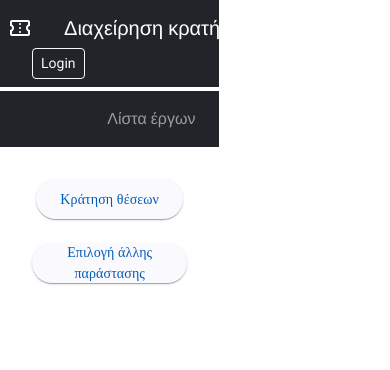
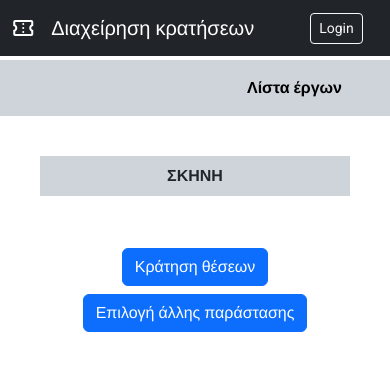
Before and after one commit to jkentroGit/theater-frontend, an Angular app: page /app-seat-plan in a window 390 px wide. Shown: the top 370 px of the page. Built offline with nearby package versions, Linux system fonts and the light colour scheme.

Commit message:
fix: responsive theater room

```diff
--- a/src/app/app.component.html
+++ b/src/app/app.component.html
@@ -1,10 +1,6 @@
-<div class="w-75 justify-content-center">
-  <div class="d-flex flex-column col gap-2 h-100 w-75 justify-content-center">
-    <app-navbar></app-navbar>
-    <div class="d-flex w-100 justify-content-center">
-      <span class="d-flex flex-column  w-100 px-4">
-        <router-outlet></router-outlet>
-      </span>
-    </div>
+<div>
+  <app-navbar></app-navbar>
+  <div class= "d-flex flex-column w-100 px-4 justify-content-center mx-auto" >
+    <router-outlet></router-outlet>
   </div>
 </div>
--- a/src/app/components/login/login.component.html
+++ b/src/app/components/login/login.component.html
@@ -25,5 +25,4 @@
         </a>
 
     </form>
-
 </div>
--- a/src/app/components/navbar/navbar.component.html
+++ b/src/app/components/navbar/navbar.component.html
@@ -1,15 +1,15 @@
-<nav class="navbar navbar-dark bg-dark d-flex justify-content-between">
+<nav class="navbar navbar-dark bg-dark d-flex justify-content-center justify-content-md-between">
 
   <div class="d-flex justify-content-end align-items-center">
     <span class="m-2 material-symbols-outlined text-white">confirmation_number</span>
-    <a class="navbar-brand cursor-pointer px-4" role="button" routerLink="app-play">
+    <a class="navbar-brand cursor-pointer px-2" role="button" routerLink="app-play">
       Διαχείρηση κρατήσεων
     </a>
   </div>
 
   <div class="px-4 d-flex align-items-center gap-2">
     <div *ngIf="authService.currentUser()">
-    <span class="text-white small me-2">Logged in as:</span>
+    <span class="text-white-50 small ">Logged in as: </span>
     <a class="cursor-pointer mb-0 text-white small me-2 text-decoration-none" role="button" routerLink="">
       {{authService.currentUser()?.username}}
     </a>
@@ -20,15 +20,15 @@
 
 </nav>
 
-<nav class="mt-1 navbar navbar-dark bg-dark navbar-expand-lg d-flex justify-content-end">
+<nav class="mt-1 mb-4 navbar navbar-dark bg-dark-subtle navbar-expand-lg d-flex justify-content-end px-4">
 
   <div class="px-4 d-flex align-items-center gap-4">
 
 <!--    <a class="navbar-text text-decoration-none cursor-pointer " role="button" [routerLink]="['app-login']" [routerLinkActive] = "['active']">Είσοδος στην εφαρμογή</a>-->
 <!--    <a class="navbar-text text-decoration-none cursor-pointer" role="button" [routerLink]="['app-register']" [routerLinkActive] = "['active']">Εγγραφή νέου χρήστη</a>-->
-    <a class="navbar-text text-decoration-none cursor-pointer " role="button" *ngIf="authService.isAdmin()" [routerLink]="['app-play']" [routerLinkActive] = "['active']">Προσθήκη έργου</a>
-    <a class="navbar-text text-decoration-none cursor-pointer" role="button"*ngIf="authService.isAdmin()" [routerLink]="['app-show']" [routerLinkActive] = "['active']">Προσθήκη παραστάσεων</a>
-    <a class="navbar-text text-decoration-none cursor-pointer" role="button"[routerLink]="['app-play-list']" [routerLinkActive] = "['active']">Λίστα έργων</a>
+    <a class="navbar-text text-decoration-none cursor-pointer text-black fw-bold" role="button" *ngIf="authService.isAdmin()" [routerLink]="['app-play']" [routerLinkActive] = "['active']">Προσθήκη έργου</a>
+    <a class="navbar-text text-decoration-none cursor-pointer text-black fw-bold" role="button"*ngIf="authService.isAdmin()" [routerLink]="['app-show']" [routerLinkActive] = "['active']">Προσθήκη παραστάσεων</a>
+    <a class="navbar-text text-decoration-none cursor-pointer text-black fw-bold" role="button"[routerLink]="['app-play-list']" [routerLinkActive] = "['active']">Λίστα έργων</a>
 
   </div>
 
--- a/src/app/components/play/play.component.html
+++ b/src/app/components/play/play.component.html
@@ -1,4 +1,4 @@
-<div class="d-flex flex-column mt-2 w-100">
+<div class="d-flex flex-column w-100" style="max-width: 600px;">
 
     <form [formGroup]="form" class="d-flex flex-column"
     >
--- a/src/app/components/seat-plan/seat-plan.component.html
+++ b/src/app/components/seat-plan/seat-plan.component.html
@@ -1,30 +1,51 @@
-<div class="flex text-center">
-  <div *ngFor="let row of seatingPlan">
-    <div>
+<div class="d-flex flex-column justify-content-center align-items-center  text-center px-2">
 
+  <div class="w-100 px-2 mb-3" style="overflow-x: auto;">
+    <div style="min-width: max-content;">
+
+      <div class="text-center fw-bold bg-dark-subtle py-2 my-3" style="max-width: 500px; margin: 0 auto;">
+        ΣΚΗΝΗ
+      </div>
+
+      <!-- Seat rows -->
+      <div *ngFor="let row of seatingPlan" class="d-flex justify-content-center my-1">
         <ng-container *ngFor="let seat of row.seats">
           <button
             mat-icon-button
-         [disabled]=""
+            class="mx-0 p-0 "
+            [disabled]="seat.status === 'BOOKED' && !authService.isAdmin()"
             (click)="handleSeatStatus(seat)">
-          <mat-icon class={{getSeatColour(seat.status)}}>{{ getSeatIcon(seat.status) }}</mat-icon>
+            <mat-icon [class]="getSeatColour(seat.status)">
+              {{ getSeatIcon(seat.status) }}
+            </mat-icon>
           </button>
         </ng-container>
       </div>
+
     </div>
+  </div>
+
+  <!-- Action Buttons -->
+  <div class="d-flex flex-wrap justify-content-center mt-3">
     <button
       *ngIf="!authService.isAdmin()"
-  class="mt-4 mx-2" mat-raised-button color="primary" (click)="openDialog()">
+      class="btn btn-primary mx-2 my-1"
+      (click)="openDialog()">
       Κράτηση θέσεων
     </button>
+
     <button
       *ngIf="authService.isAdmin()"
-    class="mt-4 mx-2" mat-raised-button color="primary" (click)="onClickHandler()">
+      class="btn btn-primary mx-2 my-1"
+      (click)="onClickHandler()">
       Επεξεργασία πλάνου
     </button>
 
-  <button class="mt-4 mx-2" mat-raised-button color="primary" (click)="onClickBack()">
+    <button
+      class="btn btn-primary mx-2 my-1"
+      (click)="onClickBack()">
       Επιλογή άλλης παράστασης
     </button>
+  </div>
 
 </div>
--- a/src/app/components/seat-plan/seat-plan.component.ts
+++ b/src/app/components/seat-plan/seat-plan.component.ts
@@ -79,14 +79,14 @@ getSeatIcon(status: string): string {
 getSeatColour(status: string): string {
   switch (status) {
     case 'AVAILABLE':
-      return 'text-success mat-icon-large';
+      return 'text-success ';
 
     case 'SELECTED':
-      return 'text-primary mat-icon-large';
+      return 'text-primary ';
     case 'BOOKED':
-      return 'text-gray mat-icon-large';
+      return 'text-gray';
     default:
-      return 'text-success mat-icon-large';
+      return 'text-success ';
   }
 }
 
```
Lines whose indentation alone changed are shown as unchanged.
